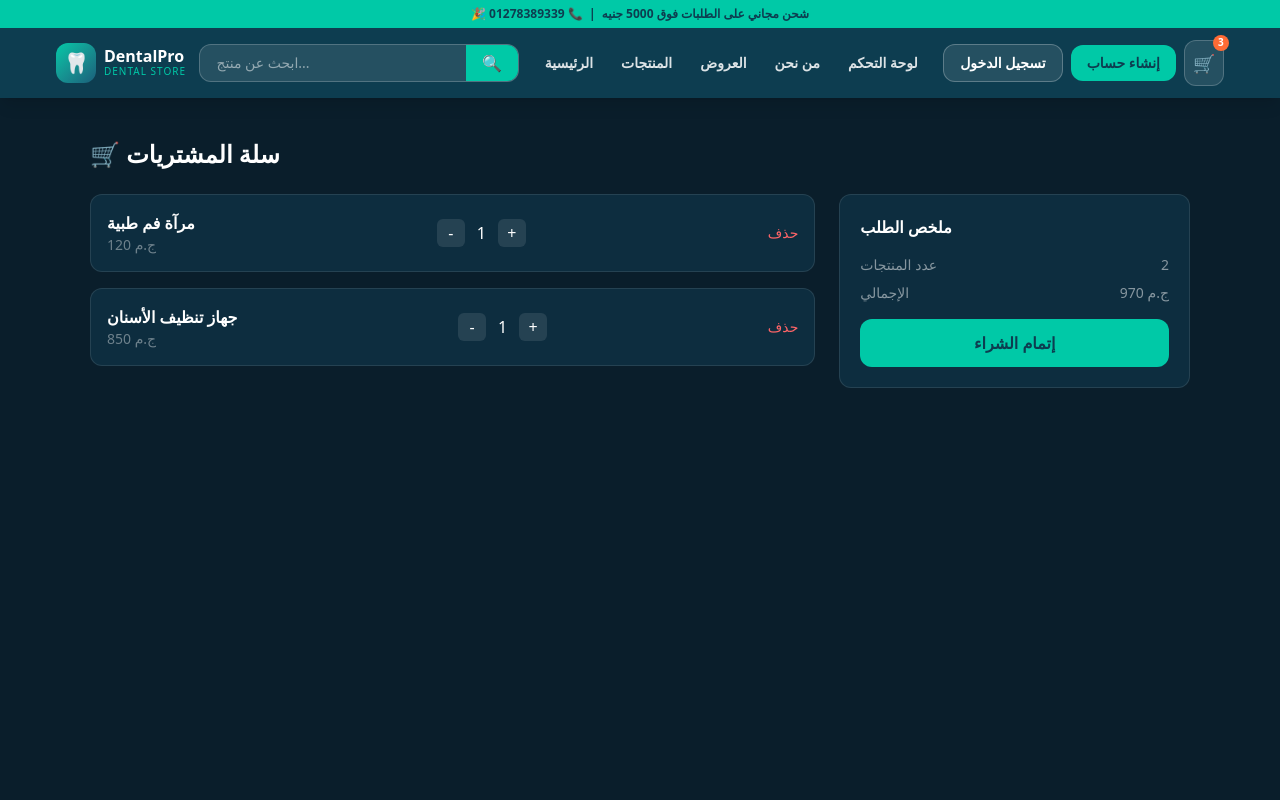
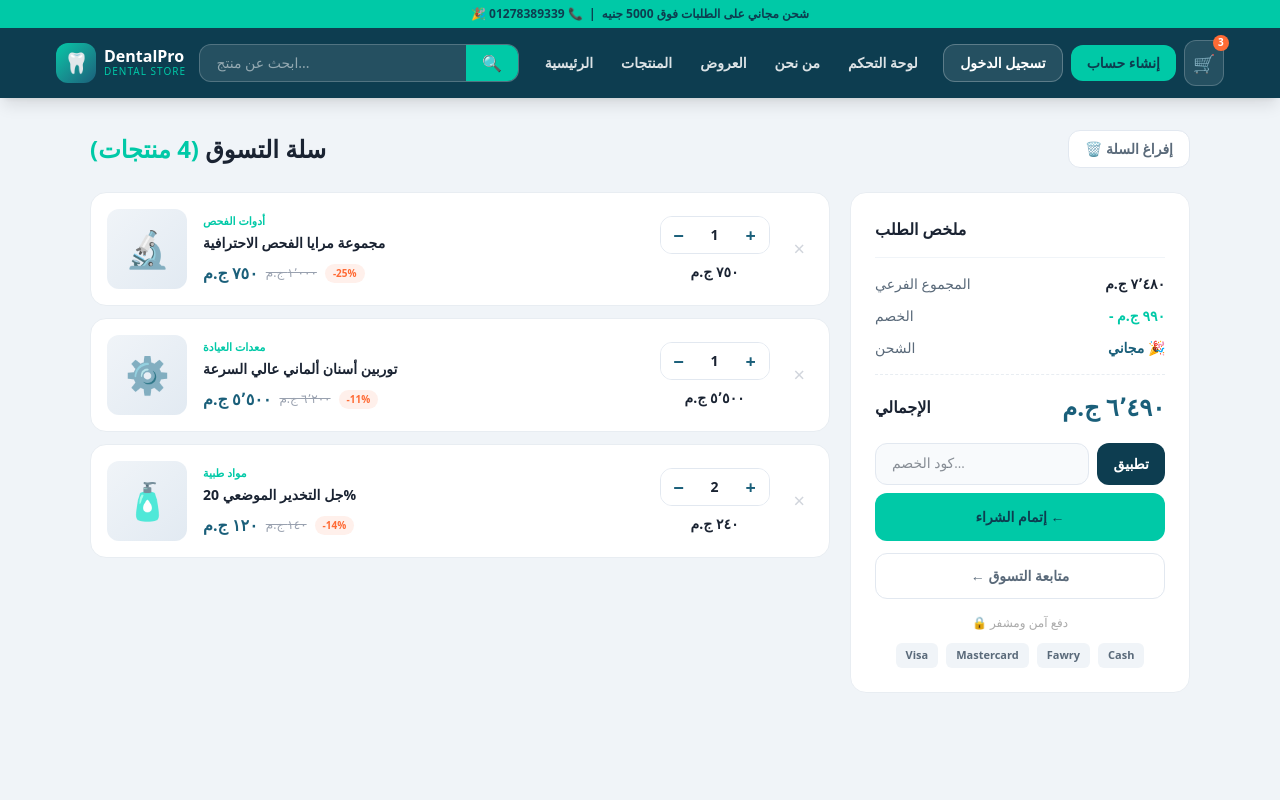
Before and after one commit to ahmedBarakat310/dentalStore, a Next.js app: page /cart in a window 1280 px wide. Shown: the top 800 px of the page. Built offline with nearby package versions, Linux system fonts and the light colour scheme.

Commit message:
add cart and register and fix data base

```diff
--- a/component/Cart.tsx
+++ b/component/Cart.tsx
@@ -1,107 +1,231 @@
 "use client";
 
 import { useState } from "react";
+import Link from "next/link";
 
-type Item = {
+type CartItem = {
   id: number;
   name: string;
+  category: string;
   price: number;
+  originalPrice: number;
   qty: number;
+  image: string;
 };
 
+const initialItems: CartItem[] = [
+  { id: 1, name: "مجموعة مرايا الفحص الاحترافية", category: "أدوات الفحص",   price: 750,  originalPrice: 1000, qty: 1, image: "🔬" },
+  { id: 2, name: "توربين أسنان ألماني عالي السرعة", category: "معدات العيادة", price: 5500, originalPrice: 6200, qty: 1, image: "⚙️" },
+  { id: 3, name: "جل التخدير الموضعي 20%",          category: "مواد طبية",    price: 120,  originalPrice: 140,  qty: 2, image: "🧴" },
+];
+
 export default function CartPage() {
-  const [items, setItems] = useState<Item[]>([
-    { id: 1, name: "مرآة فم طبية", price: 120, qty: 1 },
-    { id: 2, name: "جهاز تنظيف الأسنان", price: 850, qty: 1 },
-  ]);
+  const [items, setItems]           = useState<CartItem[]>(initialItems);
+  const [coupon, setCoupon]         = useState("");
+  const [couponApplied, setCouponApplied] = useState(false);
+  const [couponError, setCouponError]     = useState(false);
+  const [checkingOut, setCheckingOut]     = useState(false);
 
-  const increase = (id: number) => {
-    setItems(items.map(i => i.id === id ? { ...i, qty: i.qty + 1 } : i));
+  const updateQty = (id: number, delta: number) => {
+    setItems((prev) =>
+      prev.map((item) =>
+        item.id === id ? { ...item, qty: Math.max(1, item.qty + delta) } : item
+      )
+    );
   };
 
-  const decrease = (id: number) => {
-    setItems(items.map(i => i.id === id && i.qty > 1 ? { ...i, qty: i.qty - 1 } : i));
+  const removeItem = (id: number) =>
+    setItems((prev) => prev.filter((item) => item.id !== id));
+
+  const clearCart = () => setItems([]);
+
+  const subtotalOrig = items.reduce((s, i) => s + i.originalPrice * i.qty, 0);
+  const subtotal     = items.reduce((s, i) => s + i.price * i.qty, 0);
+  const discount     = subtotalOrig - subtotal;
+  const couponDisc   = couponApplied ? Math.round(subtotal * 0.1) : 0;
+  const total        = subtotal - couponDisc;
+  const shipping     = total >= 500 ? 0 : 50;
+  const finalTotal   = total + shipping;
+  const itemCount    = items.reduce((s, i) => s + i.qty, 0);
+
+  const applyCoupon = () => {
+    const valid = ["DENTAL10", "PROMO"];
+    if (valid.includes(coupon.trim().toUpperCase())) {
+      setCouponApplied(true);
+      setCouponError(false);
+    } else {
+      setCouponError(true);
+      setCouponApplied(false);
+    }
   };
 
-  const remove = (id: number) => {
-    setItems(items.filter(i => i.id !== id));
+  const fmt = (n: number) => n.toLocaleString("ar-EG") + " ج.م";
+
+  const handleCheckout = async () => {
+    setCheckingOut(true);
+    await new Promise((r) => setTimeout(r, 1500));
+    // هنا هتروح لصفحة الدفع
+    setCheckingOut(false);
   };
 
-  const total = items.reduce((acc, i) => acc + i.price * i.qty, 0);
+  if (items.length === 0) {
+    return (
+      <div className="min-h-screen bg-[#f0f4f8] flex items-center justify-center p-6">
+        <div className="bg-white rounded-2xl border border-[#e8edf2] p-16 text-center max-w-md">
+          <div className="text-6xl mb-4">🛒</div>
+          <h2 className="text-xl font-black text-[#1a2332] mb-2">السلة فارغة!</h2>
+          <p className="text-sm text-[#5a6a7a] mb-6">لم تضف أي منتجات بعد.</p>
+          <Link href="/products"
+            className="inline-block bg-[#00c9a7] text-[#0d3d50] font-black text-sm px-8 py-3 rounded-xl no-underline hover:bg-[#00b896] transition-all">
+            تسوق الآن
+          </Link>
+        </div>
+      </div>
+    );
+  }
 
   return (
-    <main className="min-h-screen bg-[#0a1e2b] px-5 py-10 text-white">
-
+    <div className="min-h-screen bg-[#f0f4f8] py-8 px-4">
       <div className="max-w-[1100px] mx-auto">
 
-        {/* Title */}
-        <h1 className="text-2xl font-black mb-6">🛒 سلة المشتريات</h1>
+        {/* Header */}
+        <div className="flex items-center justify-between mb-6">
+          <h1 className="text-2xl font-black text-[#1a2332]">
+            سلة التسوق <span className="text-[#00c9a7]">({itemCount} منتجات)</span>
+          </h1>
+          <button onClick={clearCart}
+            className="flex items-center gap-2 text-sm font-bold text-[#5a6a7a] border border-[#e2e8f0] px-4 py-2 rounded-xl hover:border-red-400 hover:text-red-400 transition-all bg-white">
+            🗑️ إفراغ السلة
+          </button>
+        </div>
 
-        {items.length === 0 ? (
-          <p className="text-white/40">السلة فارغة</p>
-        ) : (
-          <div className="grid lg:grid-cols-3 gap-6">
+        <div className="grid grid-cols-1 lg:grid-cols-[1fr_340px] gap-5 items-start">
 
-            {/* المنتجات */}
-            <div className="lg:col-span-2 flex flex-col gap-4">
-
+          {/* Items */}
+          <div className="flex flex-col gap-3">
             {items.map((item) => (
               <div key={item.id}
-                  className="bg-[#0d2d3f] border border-white/10 rounded-xl p-4 flex items-center justify-between">
+                className="bg-white rounded-2xl border border-[#e8edf2] p-4 flex gap-4 items-center hover:border-[#00c9a7] transition-all">
 
-                  <div>
-                    <p className="font-bold">{item.name}</p>
-                    <p className="text-white/40 text-sm">{item.price} ج.م</p>
+                <div className="w-20 h-20 rounded-xl bg-gradient-to-br from-[#f0f4f8] to-[#e2eaf2] flex items-center justify-center text-4xl flex-shrink-0">
+                  {item.image}
                 </div>
 
-                  {/* Controls */}
-                  <div className="flex items-center gap-3">
-
-                    <button onClick={() => decrease(item.id)}
-                      className="w-7 h-7 rounded-md bg-white/10 hover:bg-white/20">-</button>
-
-                    <span>{item.qty}</span>
-
-                    <button onClick={() => increase(item.id)}
-                      className="w-7 h-7 rounded-md bg-white/10 hover:bg-white/20">+</button>
-
+                <div className="flex-1 min-w-0">
+                  <div className="text-[11px] text-[#00c9a7] font-bold mb-1">{item.category}</div>
+                  <div className="text-sm font-bold text-[#1a2332] mb-2 truncate">{item.name}</div>
+                  <div className="flex items-center gap-2 flex-wrap">
+                    <span className="text-base font-black text-[#1a5f7a]">{fmt(item.price)}</span>
+                    <span className="text-xs text-gray-400 line-through">{fmt(item.originalPrice)}</span>
+                    <span className="text-[10px] bg-[#fff0eb] text-[#ff6b35] font-bold px-2 py-0.5 rounded-full">
+                      -{Math.round((1 - item.price / item.originalPrice) * 100)}%
+                    </span>
+                  </div>
                 </div>
 
-                  {/* حذف */}
-                  <button onClick={() => remove(item.id)}
-                    className="text-red-400 text-sm hover:text-red-300">
-                    حذف
+                {/* Qty + Total */}
+                <div className="flex flex-col items-center gap-2 flex-shrink-0">
+                  <div className="flex items-center border border-[#e2e8f0] rounded-xl overflow-hidden">
+                    <button onClick={() => updateQty(item.id, -1)}
+                      className="w-9 h-9 flex items-center justify-center text-lg font-black text-[#1a5f7a] hover:bg-[#f0f4f8] transition-colors border-none bg-white cursor-pointer">
+                      −
+                    </button>
+                    <span className="w-9 text-center text-sm font-bold text-[#1a2332]">{item.qty}</span>
+                    <button onClick={() => updateQty(item.id, 1)}
+                      className="w-9 h-9 flex items-center justify-center text-lg font-black text-[#1a5f7a] hover:bg-[#f0f4f8] transition-colors border-none bg-white cursor-pointer">
+                      +
+                    </button>
+                  </div>
+                  <span className="text-sm font-black text-[#1a2332]">
+                    {fmt(item.price * item.qty)}
+                  </span>
+                </div>
+
+                <button onClick={() => removeItem(item.id)}
+                  className="text-gray-300 hover:text-red-400 hover:bg-red-50 text-xl p-2 rounded-xl transition-all border-none bg-transparent cursor-pointer flex-shrink-0">
+                  ×
                 </button>
               </div>
             ))}
-
           </div>
 
           {/* Summary */}
-            <div className="bg-[#0d2d3f] border border-white/10 rounded-xl p-5 h-fit">
+          <div className="bg-white rounded-2xl border border-[#e8edf2] p-6 lg:sticky lg:top-24">
+            <h2 className="text-base font-black text-[#1a2332] pb-4 border-b border-[#f0f4f8] mb-4">
+              ملخص الطلب
+            </h2>
 
-              <h2 className="font-bold mb-4">ملخص الطلب</h2>
-
-              <div className="flex justify-between text-sm text-white/50 mb-2">
-                <span>عدد المنتجات</span>
-                <span>{items.length}</span>
+            <div className="flex flex-col gap-3 mb-4">
+              <div className="flex justify-between text-sm">
+                <span className="text-[#5a6a7a]">المجموع الفرعي</span>
+                <span className="font-bold text-[#1a2332]">{fmt(subtotalOrig)}</span>
+              </div>
+              <div className="flex justify-between text-sm">
+                <span className="text-[#5a6a7a]">الخصم</span>
+                <span className="font-bold text-[#00c9a7]">- {fmt(discount + couponDisc)}</span>
+              </div>
+              <div className="flex justify-between text-sm">
+                <span className="text-[#5a6a7a]">الشحن</span>
+                <span className="font-bold text-[#1a5f7a]">
+                  {shipping === 0 ? "مجاني 🎉" : fmt(shipping)}
+                </span>
+              </div>
             </div>
 
-              <div className="flex justify-between text-sm text-white/50 mb-4">
-                <span>الإجمالي</span>
-                <span>{total} ج.م</span>
+            <div className="border-t border-dashed border-[#e8edf2] pt-4 mb-5 flex justify-between items-center">
+              <span className="text-base font-black text-[#1a2332]">الإجمالي</span>
+              <span className="text-2xl font-black text-[#1a5f7a]">{fmt(finalTotal)}</span>
             </div>
 
-              <button className="w-full py-3 rounded-xl font-black text-[#0d3d50] bg-[#00c9a7] hover:bg-[#00b896] transition">
-                إتمام الشراء
+            {/* Coupon */}
+            <div className="flex gap-2 mb-2">
+              <input
+                type="text"
+                placeholder="كود الخصم..."
+                value={coupon}
+                onChange={(e) => { setCoupon(e.target.value); setCouponError(false); }}
+                className={`flex-1 bg-[#f8fafc] border-[1.5px] rounded-xl px-4 py-2.5 text-sm font-[Cairo] text-[#1a2332] outline-none transition-all ${
+                  couponError ? "border-red-400" : couponApplied ? "border-[#00c9a7]" : "border-[#e2e8f0] focus:border-[#00c9a7]"
+                }`}
+              />
+              <button onClick={applyCoupon}
+                className="bg-[#0d3d50] text-white text-sm font-bold px-4 rounded-xl border-none cursor-pointer hover:bg-[#1a5f7a] transition-colors whitespace-nowrap">
+                تطبيق
+              </button>
+            </div>
+
+            {couponApplied && (
+              <p className="text-[#00c9a7] text-xs font-bold mb-3">✅ تم تطبيق الكود! خصم 10% إضافي</p>
+            )}
+            {couponError && (
+              <p className="text-red-400 text-xs font-bold mb-3">❌ كود الخصم غير صحيح</p>
+            )}
+
+            <button onClick={handleCheckout} disabled={checkingOut}
+              className={`w-full py-3.5 rounded-xl font-black text-sm mb-3 transition-all border-none cursor-pointer ${
+                checkingOut
+                  ? "bg-[#00c9a7]/50 text-[#0d3d50] cursor-not-allowed"
+                  : "bg-[#00c9a7] text-[#0d3d50] hover:bg-[#00b896] hover:-translate-y-0.5"
+              }`}>
+              {checkingOut ? "جاري المعالجة..." : "إتمام الشراء ←"}
             </button>
 
+            <Link href="/products"
+              className="block w-full text-center py-3 rounded-xl border border-[#e2e8f0] text-sm font-bold text-[#5a6a7a] hover:border-[#1a5f7a] hover:text-[#1a5f7a] transition-all no-underline mb-4">
+              ← متابعة التسوق
+            </Link>
+
+            <p className="text-center text-[#aaa] text-xs mb-3">🔒 دفع آمن ومشفر</p>
+            <div className="flex gap-2 justify-center">
+              {["Visa", "Mastercard", "Fawry", "Cash"].map((p) => (
+                <span key={p} className="bg-[#f0f4f8] text-[#5a6a7a] text-[11px] font-bold px-2.5 py-1 rounded-md">
+                  {p}
+                </span>
+              ))}
             </div>
-
           </div>
-        )}
-
         </div>
-    </main>
+      </div>
+    </div>
   );
 }
```
Also changed, not shown: 1 other file (tests, documents, lock files or other folders). Lines whose indentation alone changed are shown as unchanged.
